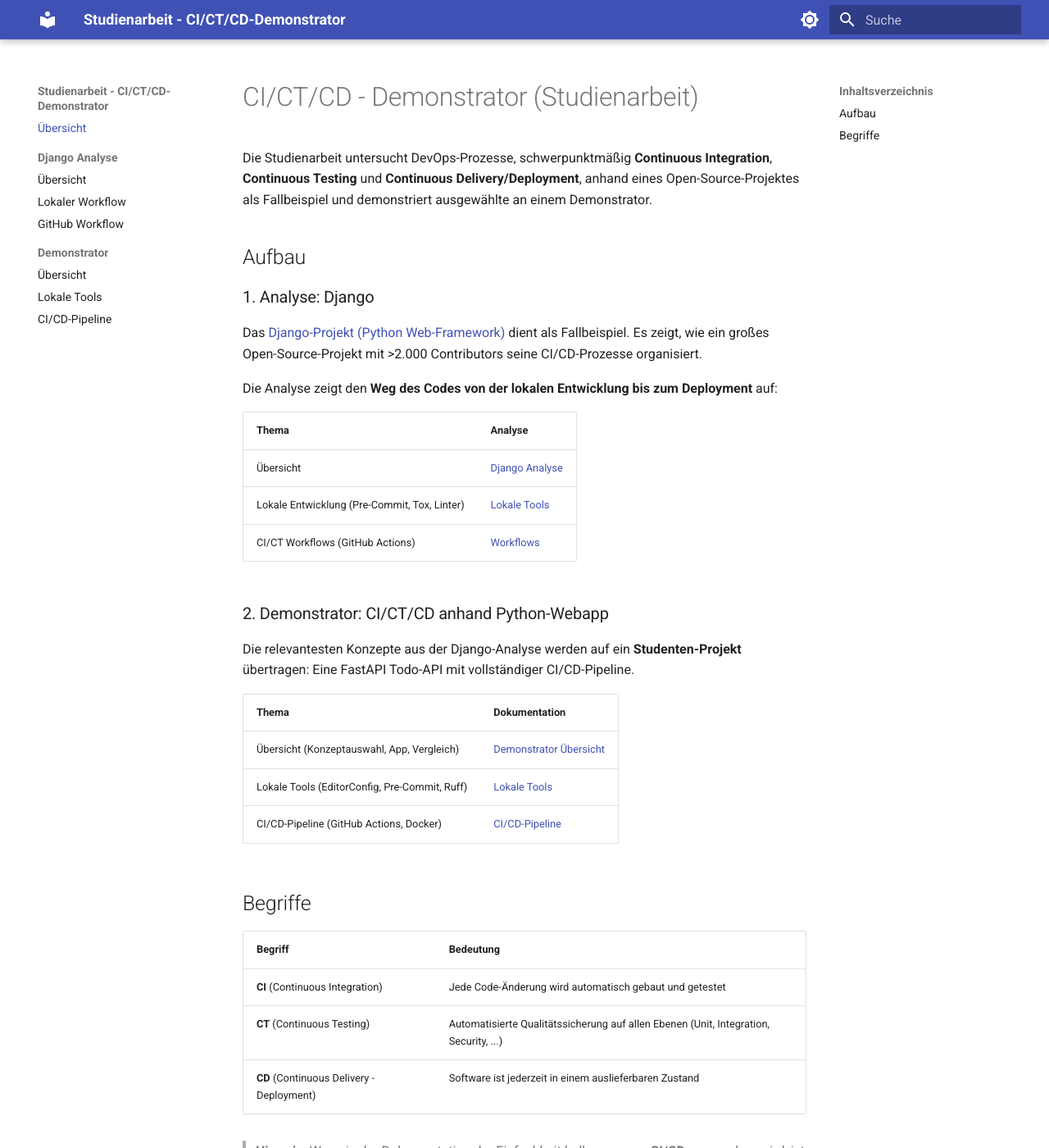
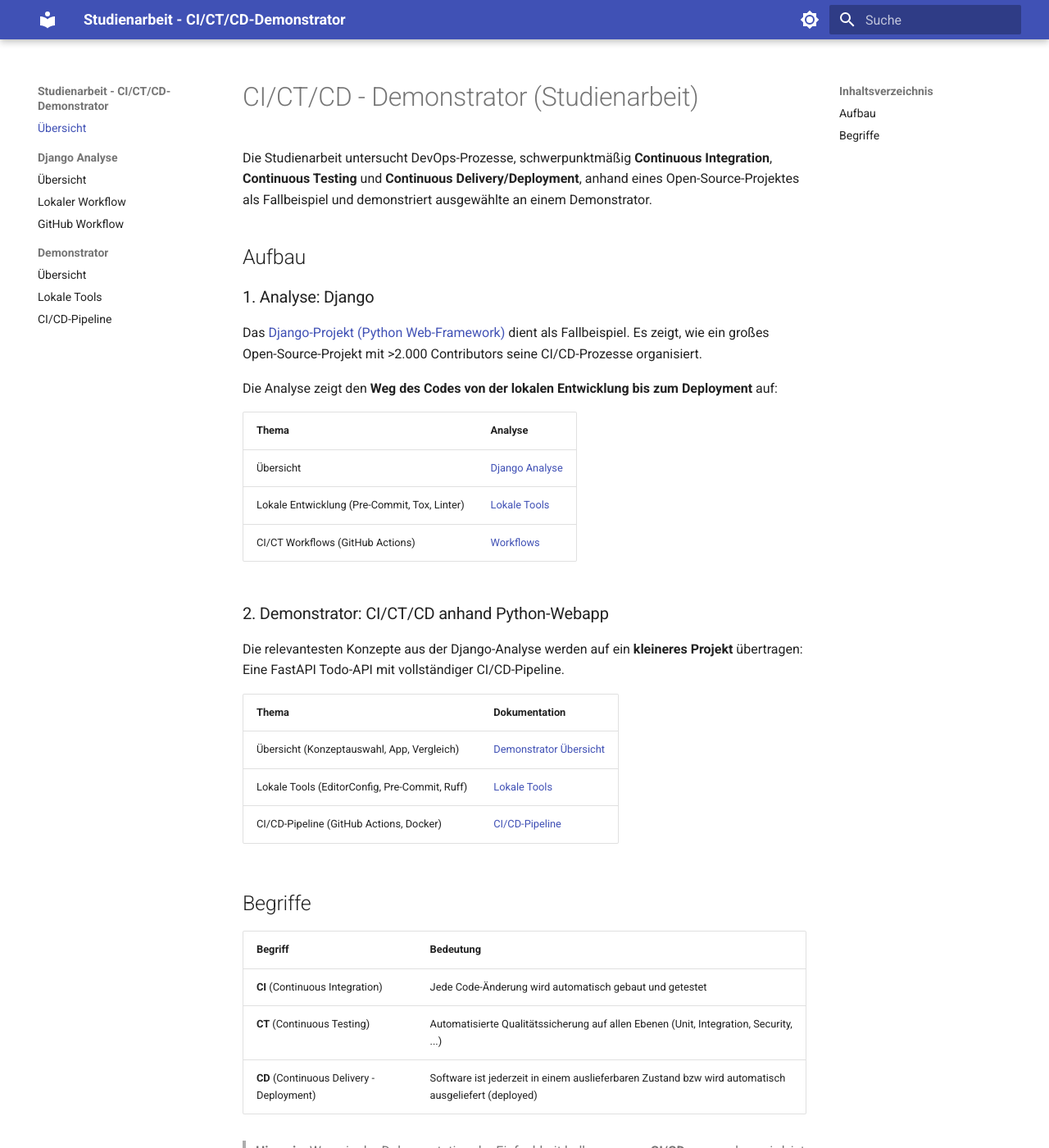
Before and after one commit to DevOps-Demonstrator/Demonstrator, an MkDocs documentation site: the page built from docs/index.md, in a window 1280 px wide and 1400 px high. Shown: the whole window at 82% size. Built offline with MkDocs 1.6.1 and Material for MkDocs 9.7.7, drawn with Linux system fonts in a browser that asks for light colours.

Commit message:
Update index.md

```diff
--- a/docs/index.md
+++ b/docs/index.md
@@ -19,7 +19,7 @@
 
 ### 2. Demonstrator: CI/CT/CD anhand Python-Webapp
 
-Die relevantesten Konzepte aus der Django-Analyse werden auf ein **Studenten-Projekt** übertragen: Eine FastAPI Todo-API mit vollständiger CI/CD-Pipeline.
+Die relevantesten Konzepte aus der Django-Analyse werden auf ein **kleineres Projekt** übertragen: Eine FastAPI Todo-API mit vollständiger CI/CD-Pipeline.
 
 | Thema | Dokumentation |
 |---|---|
@@ -33,6 +33,6 @@
 |---|---|
 | **CI** (Continuous Integration) | Jede Code-Änderung wird automatisch gebaut und getestet |
 | **CT** (Continuous Testing) | Automatisierte Qualitätssicherung auf allen Ebenen (Unit, Integration, Security, ...) |
-| **CD** (Continuous Delivery - Deployment) | Software ist jederzeit in einem auslieferbaren Zustand |
+| **CD** (Continuous Delivery - Deployment) | Software ist jederzeit in einem auslieferbaren Zustand bzw wird automatisch ausgeliefert (deployed) |
 
 > **Hinweis:** Wenn in der Dokumentation der Einfachheit halber nur von **CI/CD** gesprochen wird, ist Continuous Testing (CT) dabei immer implizit als Teil der CI/CD-Prozesse zu verstehen.
```
